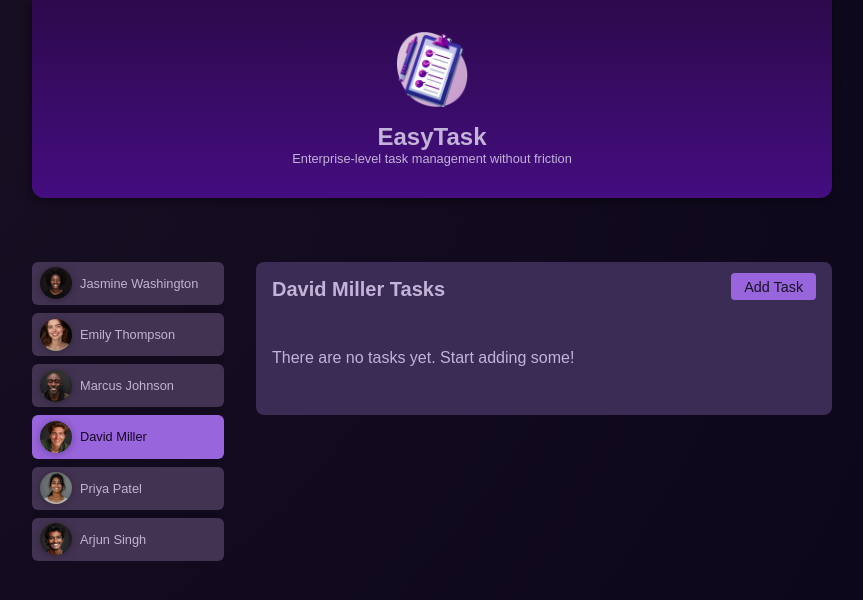
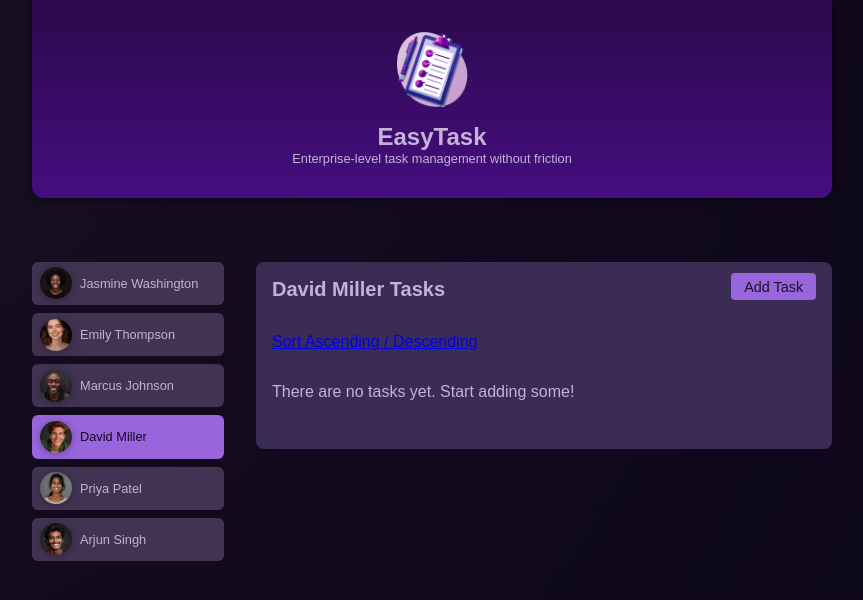
Before and after one commit to ramkumar-ark/easy-tasks-app, an Angular app: page /users/u4/tasks in a window 1280 px wide. Shown: the top 600 px of the page, without its empty margins (208-1071 px from the left). Built offline with nearby package versions, Linux system fonts and the light colour scheme.

Commit message:
added query params to the route

```diff
--- a/src/app/tasks/tasks.component.html
+++ b/src/app/tasks/tasks.component.html
@@ -1,3 +1,9 @@
+<p>
+  <a routerLink="./" [queryParams]="{ order: 'asc' }">
+    Sort Ascending / Descending
+  </a>
+</p>
+
 <ul>
   @for (task of userTasks(); track task.id) {
   <li>
--- a/src/app/tasks/tasks.component.ts
+++ b/src/app/tasks/tasks.component.ts
@@ -3,13 +3,14 @@
 import { TaskComponent } from './task/task.component';
 import { Task } from './task/task.model';
 import { TasksService } from './tasks.service';
+import { RouterLink } from '@angular/router';
 
 @Component({
   selector: 'app-tasks',
   standalone: true,
   templateUrl: './tasks.component.html',
   styleUrl: './tasks.component.css',
-  imports: [TaskComponent],
+  imports: [TaskComponent, RouterLink],
 })
 export class TasksComponent {
   userId = input.required<string>();
```
